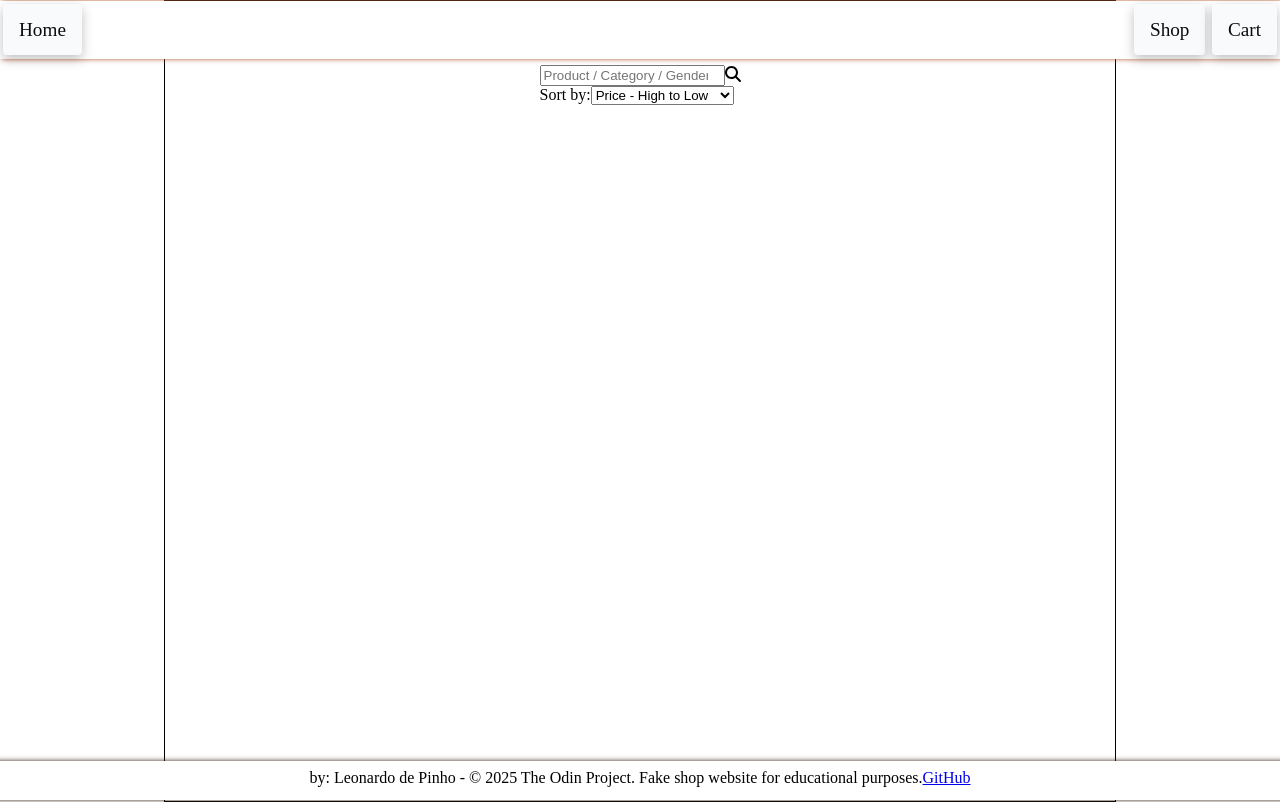
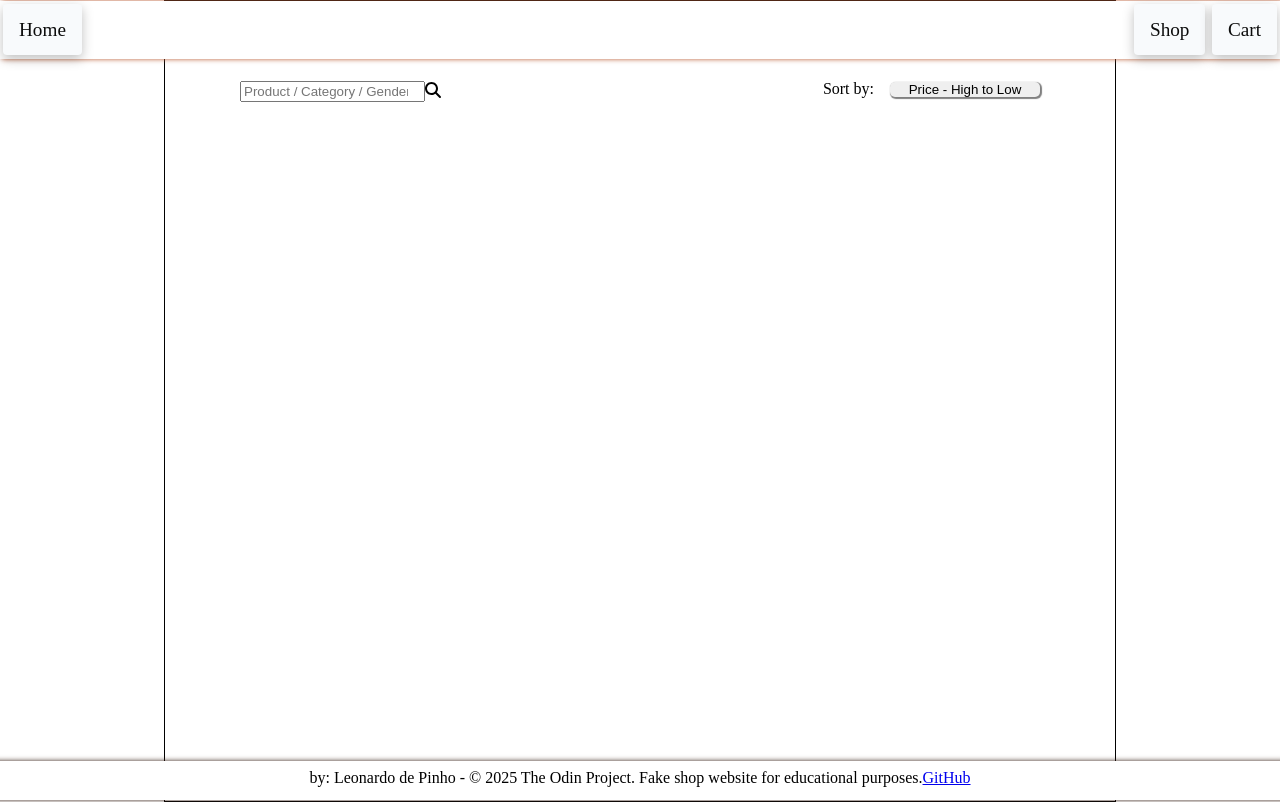
Before and after one commit to Ahab1777/shopping-cart, a React (Vite) app: page /shop in a window 1280 px wide. Built offline with nearby package versions, Linux system fonts and the light colour scheme.

Commit message:
styling cart scroll

```diff
--- /dev/null
+++ b/src/components/CheckoutProduct/CheckoutProduct.module.css
@@ -0,0 +1,5 @@
+.container {
+    padding: 0.5rem;
+    box-shadow: 1px 1px 3px 1px var(--primary-hover);
+    border-radius: 5px;
+}
--- a/src/components/CheckoutProduct/CheckoutProduct.tsx
+++ b/src/components/CheckoutProduct/CheckoutProduct.tsx
@@ -2,6 +2,7 @@ import { useCart } from "../../hooks/useCart";
 import type { CartItem } from "../../contexts/cartContext";
 import { faTrashCan } from "@fortawesome/free-solid-svg-icons/faTrashCan";
 import { FontAwesomeIcon } from "@fortawesome/react-fontawesome";
+import styles from "./CheckoutProduct.module.css";
 
 interface CartItemProps {
     cartItem: CartItem;
@@ -19,15 +20,15 @@ const CheckoutProduct = ({ cartItem }: CartItemProps) => {
 
 
     return (
-        <div className="checkout-product">
-            <div className="title">{title}</div>
-            <div className="quantity">Qtt x<span>{quantity}</span></div>
-            <div className="total">Total $<span>{price * quantity}</span></div>
+        <div className={styles.container}>
+            <div className={styles.title}>{title}</div>
+            <div className={styles.quantity}>Qtt x<span>{quantity}</span></div>
+            <div className={styles.total}>Total $<span>{price * quantity}</span></div>
             <FontAwesomeIcon
             icon={faTrashCan}
-            className="delete"
+            className={styles.delete}
             onClick={handleDelete}
-            ></FontAwesomeIcon>
+            />
         </div>
     )
 }
--- /dev/null
+++ b/src/components/FilterBar/FilterBar.module.css
@@ -0,0 +1,19 @@
+
+
+
+
+.select {
+    appearance: none;
+    -webkit-appearance: none;
+    -moz-appearance: none;
+    width: 150px;
+    text-align: center;
+    border: none;
+    box-shadow: 1px 1px 1px 1px grey;
+    margin-left: 1rem;
+    border-radius: 5px;
+}
+
+.select:hover {
+    box-shadow: 1px 1px 3px 1px var(--primary-hover);
+}
--- a/src/components/FilterBar/FilterBar.tsx
+++ b/src/components/FilterBar/FilterBar.tsx
@@ -1,41 +1,25 @@
 import type { Dispatch, SetStateAction } from "react";
-import type { Product } from "../../App"
-
+import styles from './FilterBar.module.css'
 
 interface FilterBarProps {
-    results: Product[];
-    setResults: Dispatch<SetStateAction<Product[]>>;
+    setFilter: Dispatch<SetStateAction<string>>;
 }
 
-const FilterBar = ({results, setResults}: FilterBarProps) => {
+const FilterBar = ({setFilter}: FilterBarProps) => {
 
     const handleFilterChange = (e: React.ChangeEvent<HTMLSelectElement>) => {
         const value = e.target.value;
-        const sortedResults = [...results];
-        switch (value) {
-            case "phl":
-                sortedResults.sort((a, b) => b.price - a.price);
-                break;
-            case "plh":
-                sortedResults.sort((a, b) => a.price - b.price);
-                break;
-            case "rhl":
-                sortedResults.sort((a, b) => b.rating.rate - a.rating.rate);
-                break;
-            case "rlh":
-                sortedResults.sort((a, b) => a.rating.rate - b.rating.rate);
-                break;
-            default:
-                break;
-        }
-        setResults(sortedResults);
+       setFilter(value)
     };
 
 
     return (
-        <div className="FilterBar">
-            <label htmlFor="filter-select">Sort by:</label>
+        <div className={styles.filterBar}>
+            <label
+            className={styles.label}
+            htmlFor="filter-select">Sort by:</label>
             <select
+            className={styles.select}
             id="filter-select"
             onChange={handleFilterChange}>
                 <option value="phl">Price - High to Low</option>
--- /dev/null
+++ b/src/pages/Cart/Cart.module.css
@@ -0,0 +1,29 @@
+.container{
+    display: flex;
+    width: 100%;
+    height: 100%;
+    justify-content: center;
+    align-items: center;
+    align-self: stretch;
+    justify-self: stretch;
+    flex: 1;
+}
+
+.itemList {
+    flex: 3;
+    min-width: 0;
+    display: flex;
+    flex-direction: column;
+    gap: 1rem;
+
+}
+
+.checkoutPanel {
+    flex: 1;
+    min-width: 0;
+    height: 100%;
+    padding: 0.5rem;
+    box-shadow: 1px 1px 3px 1px var(--primary-hover);
+    border-radius: 5px;
+
+}
--- a/src/pages/Cart/Cart.tsx
+++ b/src/pages/Cart/Cart.tsx
@@ -1,5 +1,6 @@
 import { useCart } from "../../hooks/useCart"
 import CheckoutProduct from "../../components/CheckoutProduct/CheckoutProduct";
+import styles from './Cart.module.css'
 
 const Cart = () => {
     const {cart, removeFromCart, clearCart, cartTotal, cartItemCount} = useCart();
@@ -8,21 +9,21 @@ const Cart = () => {
 
 
     return (
-        <div className="cart-container">
-            <div className="item-list">
+        <div className={styles.container}>
+            <div className={styles.itemList}>
                 {
                  !cartIsEmpty && cart.map(cartItem => (
                     <CheckoutProduct key={cartItem.id} cartItem={cartItem}></CheckoutProduct>
                  ))
                 }
             </div>
-            <div className="checkout-panel">
+            <div className={styles.checkoutPanel}>
                 <div
-                className="total-price"
+                className={styles.totalPrice}
                 >Total: <span className="">{cartTotal.toFixed(2)}</span>
                 </div>
                 <div
-                className="total-quantity"
+                className={styles.totalQuantity}
                 >Quantity: <span className="">{cartItemCount.toFixed(0)}</span></div>
             </div>
         </div>
--- a/src/pages/Shop/Shop.module.css
+++ b/src/pages/Shop/Shop.module.css
@@ -18,3 +18,10 @@
 h4 {
 	font-family: Arial, Helvetica, sans-serif;
 }
+
+.searchFilterContainer {
+    padding: 1rem 3rem;
+    width: 100%;
+    display: flex;
+    justify-content: space-between;
+}
--- a/src/pages/Shop/Shop.tsx
+++ b/src/pages/Shop/Shop.tsx
@@ -5,6 +5,7 @@ import { useState, type ChangeEvent, type KeyboardEvent } from 'react'
 import type { Product } from '../../App'
 import styles from './Shop.module.css'
 import FilterBar from '../../components/FilterBar/FilterBar'
+import { useEffect } from 'react';
 
 const Shop = () => {
     const [searchTerm, setSearchTerm] = useState<string>('');
@@ -12,6 +13,35 @@ const Shop = () => {
     const [loading, setLoading] = useState(false);
     const [error, setError] = useState<string | null>(null)
     const [hasSearched, setHasSearched] = useState<boolean>(false)
+    const [filter, setFilter] = useState<string>('phl')
+
+    const filterProducts = (productList: Product[]) => {
+        const sortedResults = [...productList];
+        switch (filter) {
+            case "phl":
+                sortedResults.sort((a, b) => b.price - a.price);
+                break;
+            case "plh":
+                sortedResults.sort((a, b) => a.price - b.price);
+                break;
+            case "rhl":
+                sortedResults.sort((a, b) => b.rating.rate - a.rating.rate);
+                break;
+            case "rlh":
+                sortedResults.sort((a, b) => a.rating.rate - b.rating.rate);
+                break;
+            default:
+                break;
+        }
+        setResults(sortedResults);
+    };
+
+    useEffect(() => {
+        if (hasSearched) {
+            filterProducts(results);
+        }
+        // eslint-disable-next-line react-hooks/exhaustive-deps
+    }, [filter]);
 
 
     const onChange = (e: ChangeEvent<HTMLInputElement>): void => {
@@ -39,8 +69,10 @@ const Shop = () => {
                 product.description.toLowerCase().includes(searchTerm.toLowerCase()) ||
                 product.category.toLowerCase().includes(searchTerm.toLowerCase())
             );
-
-            setResults(filteredProducts)
+            // add filter here
+            filterProducts(filteredProducts)
+            //setResults is not necessary here since filterProducts already calls it
+            // setResults(filteredProducts)
             setHasSearched(true)
         } catch (err) {
             if (err instanceof Error) {
@@ -77,7 +109,7 @@ const Shop = () => {
                     onClick={handleSearch}
                     />
                 </div>
-                <FilterBar results={results} setResults={setResults}></FilterBar>
+                <FilterBar setFilter={setFilter}></FilterBar>
             </div>
             <div className={styles.productsContainer}>
                 {error && <div>Sorry, something went wrong...</div>}
--- a/src/styles/App.css
+++ b/src/styles/App.css
@@ -1,10 +1,12 @@
 
 body {
   width: 100%;
+  height: 100%;
 }
 
 .main {
   min-height: 100vh;
+  height: 100%;
   display: flex;
   flex-direction: column;
   max-width: 950px;
@@ -21,14 +23,16 @@ body {
 }
 
 .content {
+  height: 100%;
   margin-top: 4rem;
   margin-bottom: 4rem;
   display: flex;
   flex-direction: column;
   max-width: 800px;
   width: 90%;
-  align-items: center;
-  justify-content: space-around;
+  align-items: stretch;
+  justify-content: flex-start;
+  flex: 1;
 }
 
 footer {
```
